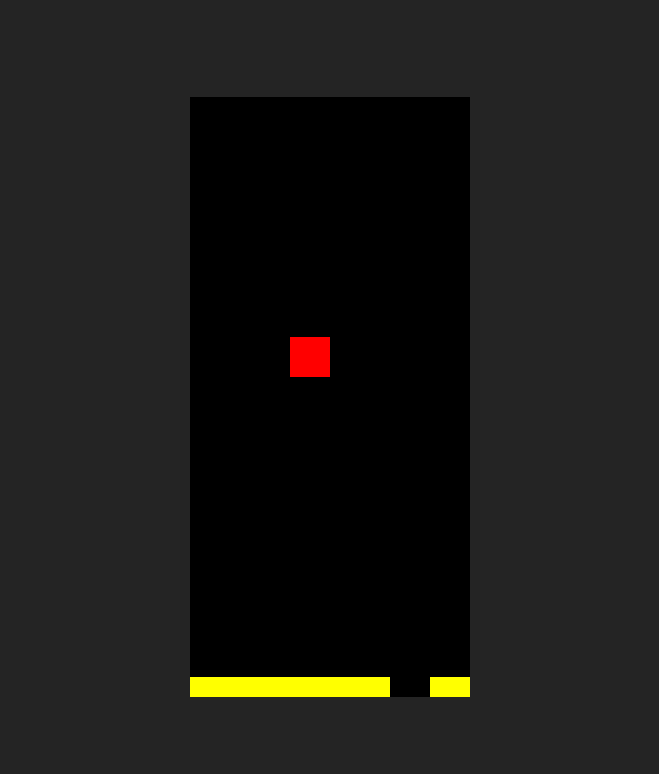
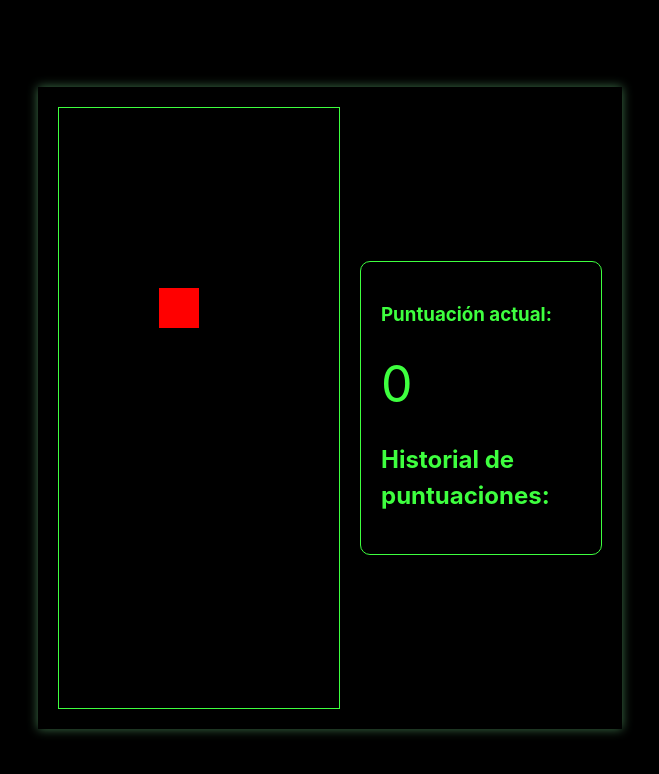
Before and after one commit to atcamo/tetris-v1, a website built with Vite: page index.html in a window 1280 px wide. Shown: the whole page, without its empty margins (310-969 px from the left). Built offline with nearby package versions, Linux system fonts and the light colour scheme.

Commit message:
agregado estilo y campo lateral

```diff
--- a/index.html
+++ b/index.html
@@ -4,12 +4,24 @@
     <meta charset="UTF-8" />
     <link rel="icon" type="" href="" />
     <meta name="viewport" content="width=device-width, initial-scale=1.0" />
+    <link rel="stylesheet" href="style.css">
     <title>Tetris v1</title>
   </head>
   <body>
-    <div id="app">
+    <main id="app">
       <canvas></canvas>
-    </div>
+
+      <aside id="scorePanel">
+        <section>
+          <h1>Puntuación actual:</h1>
+          <p><span></span></p>
+        </section>
+
+        <section id="highScoresList">
+          <h2>Historial de puntuaciones:</h2>
+        </section>
+      </aside>
+    </main>
     <script type="module" src="/main.js"></script>
   </body>
 </html>
--- a/main.js
+++ b/main.js
@@ -3,58 +3,57 @@ import './style.css'
 //1. iniciar el canva
 const canvas= document.querySelector('canvas')
 const context = canvas.getContext('2d')
+const $score = document.querySelector ('span')
 
 const BLOCK_SIZE = 20; //tamaño de bloque
 const BOARD_WIDTH = 14; //ancho contenedor
 const BOARD_HEIGHT = 30; //alto de contenedor
+
+let score = 0
 
 canvas.width = BLOCK_SIZE * BOARD_WIDTH;
 canvas.height = BLOCK_SIZE * BOARD_HEIGHT;
 
 context.scale(BLOCK_SIZE, BLOCK_SIZE)
 
-const board = [
-  [0, 0, 0, 0, 0, 0, 0, 0, 0, 0, 0, 0, 0, 0],
-  [0, 0, 0, 0, 0, 0, 0, 0, 0, 0, 0, 0, 0, 0],
-  [0, 0, 0, 0, 0, 0, 0, 0, 0, 0, 0, 0, 0, 0],
-  [0, 0, 0, 0, 0, 0, 0, 0, 0, 0, 0, 0, 0, 0],
-  [0, 0, 0, 0, 0, 0, 0, 0, 0, 0, 0, 0, 0, 0],
-  [0, 0, 0, 0, 0, 0, 0, 0, 0, 0, 0, 0, 0, 0],
-  [0, 0, 0, 0, 0, 0, 0, 0, 0, 0, 0, 0, 0, 0],
-  [0, 0, 0, 0, 0, 0, 0, 0, 0, 0, 0, 0, 0, 0],
-  [0, 0, 0, 0, 0, 0, 0, 0, 0, 0, 0, 0, 0, 0],
-  [0, 0, 0, 0, 0, 0, 0, 0, 0, 0, 0, 0, 0, 0],
-  [0, 0, 0, 0, 0, 0, 0, 0, 0, 0, 0, 0, 0, 0],
-  [0, 0, 0, 0, 0, 0, 0, 0, 0, 0, 0, 0, 0, 0],
-  [0, 0, 0, 0, 0, 0, 0, 0, 0, 0, 0, 0, 0, 0],
-  [0, 0, 0, 0, 0, 0, 0, 0, 0, 0, 0, 0, 0, 0],
-  [0, 0, 0, 0, 0, 0, 0, 0, 0, 0, 0, 0, 0, 0],
-  [0, 0, 0, 0, 0, 0, 0, 0, 0, 0, 0, 0, 0, 0],
-  [0, 0, 0, 0, 0, 0, 0, 0, 0, 0, 0, 0, 0, 0],
-  [0, 0, 0, 0, 0, 0, 0, 0, 0, 0, 0, 0, 0, 0],
-  [0, 0, 0, 0, 0, 0, 0, 0, 0, 0, 0, 0, 0, 0],
-  [0, 0, 0, 0, 0, 0, 0, 0, 0, 0, 0, 0, 0, 0],
-  [0, 0, 0, 0, 0, 0, 0, 0, 0, 0, 0, 0, 0, 0],
-  [0, 0, 0, 0, 0, 0, 0, 0, 0, 0, 0, 0, 0, 0],
-  [0, 0, 0, 0, 0, 0, 0, 0, 0, 0, 0, 0, 0, 0],
-  [0, 0, 0, 0, 0, 0, 0, 0, 0, 0, 0, 0, 0, 0],
-  [0, 0, 0, 0, 0, 0, 0, 0, 0, 0, 0, 0, 0, 0],
-  [0, 0, 0, 0, 0, 0, 0, 0, 0, 0, 0, 0, 0, 0],
-  [0, 0, 0, 0, 0, 0, 0, 0, 0, 0, 0, 0, 0, 0],
-  [0, 0, 0, 0, 0, 0, 0, 0, 0, 0, 0, 0, 0, 0],
-  [0, 0, 0, 0, 0, 0, 0, 0, 0, 0, 0, 0, 0, 0],
-  [1, 1, 1, 1, 1, 1, 1, 1, 1, 1, 0, 0, 1, 1],
-]
+const board = createBoard(BOARD_WIDTH, BOARD_HEIGHT)
 
+function createBoard (width, height) {
+  return Array(height).fill().map(() => Array(width).fill(0))
+}
 
-// figuras
 const piece = {
   position: { x: 5, y: 5 },
   shape: [
-          [1, 1],
-          [1, 1]
-        ]
+    [1, 1],
+    [1, 1]
+  ]
 }
+
+//pieces random
+const PIECES = [
+  [
+    [1,1],
+    [1,1]
+  ],
+  [
+    [1,1,1,1]
+  ],
+  [
+    [0,1,0],
+    [1,1,1]
+  ],
+  [
+    [0,1,1],
+    [1,1,0]
+  ],
+  [
+    [1,0],
+    [1,0],
+    [1,1]
+  ]
+]
+
 
 
 //2. game loop
@@ -71,9 +70,14 @@ function update (time= 0)  {
   if (dropCounter > 1000) {
     piece.position.y++
     dropCounter = 0
-  }
 
 
+  if (checkCollision()) {
+    piece.position.y--
+    solidifyPieces()
+    removeRows()
+    }
+  }
 
   draw();
   window.requestAnimationFrame(update)
@@ -101,6 +105,9 @@ function draw ()  {
       }
     })
   })
+
+  $score.innerText =score
+
 }
 
 document.addEventListener('keydown', event => {
@@ -125,31 +132,68 @@ document.addEventListener('keydown', event => {
       removeRows()
     }
   }
+
+  if (event.key ==='ArrowUp') {
+    const rotated =  []
+    for (let i = 0; i < piece.shape[0].length; i++) {
+      const row = []
+
+      for (let j = piece.shape.length - 1; j >= 0; j--) {
+        row.push(piece.shape[j][i])
+      }
+
+      rotated.push(row)
+    }
+
+    //evita rotar si no sale del board
+    const previusShape = piece.shape
+    piece.shape = rotated
+    if (checkCollision()) {
+      piece.shape = previusShape
+    }
+  }
 })
 
-function checkCollision (){
+function checkCollision () {
   return piece.shape.find((row, y) => {
-    return row.find((value,x)=> {
+    return row.find((value, x) => {
       return (
-        value === 1&&
-        board[y+ piece.position.y]?.[x+piece.position.x] !==0
+        value !== 0 &&
+        board[y + piece.position.y]?.[x + piece.position.x] !==0
       )
     })
   })
 }
 
 function solidifyPieces () {
-  piece.shape.forEach((row,x) => {
-    row.forEach((value, y) => {
+  piece.shape.forEach((row,y) => {
+    row.forEach((value, x) => {
       if(value===1) {
-        board[y + piece.position.y] [x+piece.position.x]= 1
+        board[y + piece.position.y] [x + piece.position.x]= 1
       }
     })
 
   })
 
+
+//reset position
   piece.position.x= 0
   piece.position.y= 0
+
+  //get random piece
+  //piece.position.x = Math.floor(Math.random() * BOARD_WIDTH)
+  piece.position.y= 0
+  piece.shape = PIECES[Math.floor(Math.random() * PIECES.length)]
+
+  // if (checkCollision()) {
+  //   window.alert('Game Over!!')
+  //   board.forEach((row) => row.fill(0))
+  // }
+
+  if (checkCollision()) {
+    gameOver();
+}
+
 }
 
 function removeRows() {
@@ -165,9 +209,56 @@ function removeRows() {
     board.splice(y, 1)
     const newRow = Array(BOARD_WIDTH).fill(0)
     board.unshift(newRow)
+    score += 10
   })
+}
+
+function gameOver() {
+  const userName = prompt("Game Over!!\nPor favor ingresa tu nombre:", "Jugador");
+
+  if (userName) {
+      const highScores = JSON.parse(localStorage.getItem("highScores")) || [];
+      highScores.push({ name: userName, score });
+
+      //10 mejores
+      highScores.sort((a, b) => b.score - a.score);
+      highScores.splice(10);
+
+      localStorage.setItem("highScores", JSON.stringify(highScores));
+      showHighScores();
+  }
+
+  board.forEach((row) => row.fill(0));
+  score = 0;
+}
+
+// function showHighScores() {
+//   const highScores = JSON.parse(localStorage.getItem("highScores")) || [];
+
+//   let scoreList = "";
+//   highScores.forEach(entry => {
+//       scoreList += `${entry.name}: ${entry.score}\n`;
+//   });
+
+//   alert("Historial de Scores:\n\n" + scoreList);
+//}
+
+function showHighScores() {
+  const highScores = JSON.parse(localStorage.getItem("highScores")) || [];
+
+  const highScoresDiv = document.getElementById("highScoresList");
+
+  let scoreList = '<ul>';
+  highScores.forEach(entry => {
+      scoreList += `<li>${entry.name}: ${entry.score}</li>`;
+  });
+  scoreList += '</ul>';
+
+  highScoresDiv.innerHTML = scoreList;
 }
 
 
 
+
+
 update ()
--- a/style.css
+++ b/style.css
@@ -4,8 +4,8 @@
   font-weight: 400;
 
   color-scheme: light dark;
-  color: rgba(255, 255, 255, 0.87);
-  background-color: #242424;
+  color: #3eff3f;
+  background-color: #000000;
 
   font-synthesis: none;
   text-rendering: optimizeLegibility;
@@ -15,9 +15,35 @@
 }
 
 body {
-  margin:0;
-  padding:0;
-  display:grid;
-  place-content: center;
-  height: 100vh;
+    display: flex;
+    justify-content: center;
+    align-items: center;
+    height: 100vh;
+    background-color: #000000; /* Ajusta según tus preferencias */
 }
+
+#app {
+    display: flex;
+    align-items: center;
+    padding: 20px;
+    box-shadow: 0 0 10px rgba(132, 241, 156, 0.479);
+}
+
+canvas {
+    border: 1px solid #3eff3f;
+    background-color: #eee;
+}
+
+span {
+  font-size: 50px;
+}
+
+#scorePanel {
+    margin-left: 20px;
+    padding: 20px;
+    width: 200px; /* Puedes ajustar esto según tus necesidades */
+    border: 1px solid #3eff3f;
+    background-color: #000000;
+    border-radius: 10px;
+    box-shadow: 0px 0px 5px rgba(0, 0, 0, 0.2);
+}
```
